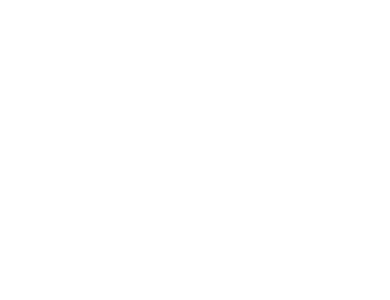
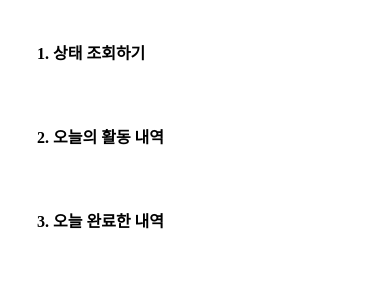
Before and after one commit to hyunho4532/freetopia, a Next.js app: page /user/detail in a window 390 px wide. Shown: the top 300 px of the page. Built offline with nearby package versions, Linux system fonts and the light colour scheme.

Commit message:
Dev . 사용자 수집 상세 페이지 구현 중 (next link query 데이터 전송 중)

```diff
--- a/src/app/globals.css
+++ b/src/app/globals.css
@@ -29,3 +29,8 @@
     text-wrap: balance;
   }
 }
+
+@font-face {
+  font-family: 'Pretendard';
+  src: url('./fonts/PretendardVariable.woff2') format('woff2');
+}
--- /dev/null
+++ b/src/app/styles/@common/pages/index.scss
@@ -0,0 +1,27 @@
+.body {
+    display: flex;
+    justify-content: center;
+}
+
+.content {
+    width: 360px;
+    flex: 1;
+    margin-top: 24px;
+    margin-left: 230px;
+}
+
+.content .first {
+    margin-top: 36px;
+}
+
+.content .second {
+    margin-top: 80px;
+}
+
+.content .third {
+    margin-top: 80px;
+}
+
+p {
+    font-weight: bold;
+}
--- /dev/null
+++ b/src/app/styles/@media/pages/index.scss
@@ -0,0 +1,32 @@
+@media (max-width: 834px) {
+    .body {
+        width: 100%;
+        flex-direction: column;
+        transform: translate(-78px, 0px);
+    }
+
+    .body .content {
+        display: block;
+        margin: 16px auto;
+    }
+
+    .body .content .first {
+        margin-top: 16px;
+    }
+
+    .body .content .second {
+        margin-top: 60px;
+    }
+
+    .body .content .third {
+        margin-top: 60px;
+    }
+
+    .content div {
+        margin-left: 100px;
+    }
+
+    .content div p {
+        font-size: 16px;
+    }
+}
--- a/src/components/body/index.tsx
+++ b/src/components/body/index.tsx
@@ -5,7 +5,7 @@
 import { WriteItems } from '../items/writeItem';
 import { TipItems } from '../items/tipItem';
 import data from '../../../schema/data.json';
-import { FritterItems } from '../items/fritterItem';
+import { FritterItems } from '../items/FritterItem';
 import { useFetchResize } from '@/shared/ui-kit/resize';
 import { Swipers } from '../swiper';
 import { useFetchBody } from '@/features/store/common/write';
--- a/src/pages/user/detail.tsx
+++ b/src/pages/user/detail.tsx
@@ -1,7 +1,30 @@
+import { useRouter } from 'next/router';
+import 'styles@/@common/pages/index.scss';
+import 'styles@/@media/pages/index.scss';
+
 export default function Detail() {
+
+    const router = useRouter();
+    const { status, activity, work } = router.query;
+
     return (
-        <div className="">
+        <div className='body'>
+            <div className="content">
+                <div className="first">
+                    <p>1. 상태 조회하기</p>
+                    <p>{status}</p>
+                </div>
 
+                <div className="second">
+                    <p>2. 오늘의 활동 내역</p>
+                    <p>{activity}</p>
+                </div>
+
+                <div className='third'>
+                    <p>3. 오늘 완료한 내역</p>
+                    <p>{work}</p>
+                </div>
+            </div>
         </div>
     )
 }
```
Also changed, not shown: src/components/items/analyzeItem.tsx (+7 -3 lines), src/app/layout.tsx (line endings or trailing spaces).
